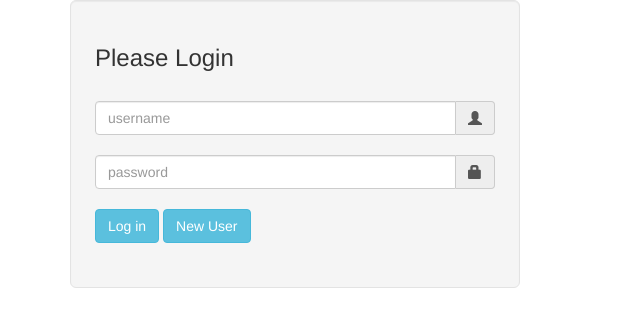
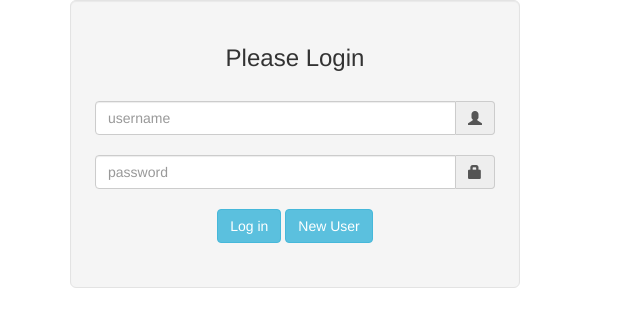
Before and after one commit to JulieHatch/project2, a website: page public/login.html in a window 1280 px wide. Shown: the whole page, without its empty margins (0-640 px from the left). Drawn offline with nearby package versions, Linux system fonts and the light colour scheme.

Commit message:
everything works now

```diff
--- a/public/login.html
+++ b/public/login.html
@@ -4,28 +4,32 @@
 	<title>Login</title>
 
   <link rel="stylesheet" href="https://maxcdn.bootstrapcdn.com/bootstrap/3.4.0/css/bootstrap.min.css">
-	<script
-  src="https://code.jquery.com/jquery-3.2.1.min.js"
+	<script src="https://code.jquery.com/jquery-3.2.1.min.js"
 			integrity="sha256-hwg4gsxgFZhOsEEamdOYGBf13FyQuiTwlAQgxVSNgt4="
-  crossorigin="anonymous"></script>
+			crossorigin="anonymous">
+	</script>
 	<script src="login.js"></script>
 </head>
 <body>
-	<div class="container" id="login_box"><div class="well well-lg" style="max-width:450px;min-width:300px;">
+	<div class="container text-center" id="login_box">
+		<div class="well well-lg" style="max-width:450px;min-width:300px;">
 			<h3>Please Login</h3><br>
+
 			<div class="input-group">
 				<input type="text" class="form-control" id="username" placeholder="username"><br>
 				<span class="input-group-addon"><i class="glyphicon glyphicon-user"></i></span>
 			</div><br>
+
 			<div class="input-group">
 				<input type="password" class="form-control" id="password" placeholder="password"><br>
 				<span class="input-group-addon"><i class="glyphicon glyphicon-lock"></i></span>
 			</div><br>
+
 			<button class="btn btn-info" onclick="login();">Log in</button>
 			<button class="btn btn-info" onclick="newUser();">New User</button><br>
 			<br>
 			<div id="status"></div>
-	</div></div>
-
+		</div>
+	</div>
 </body>
 </html>
```
Also changed, not shown: public/birds.html (+2 -3 lines). Lines whose indentation alone changed are shown as unchanged.
